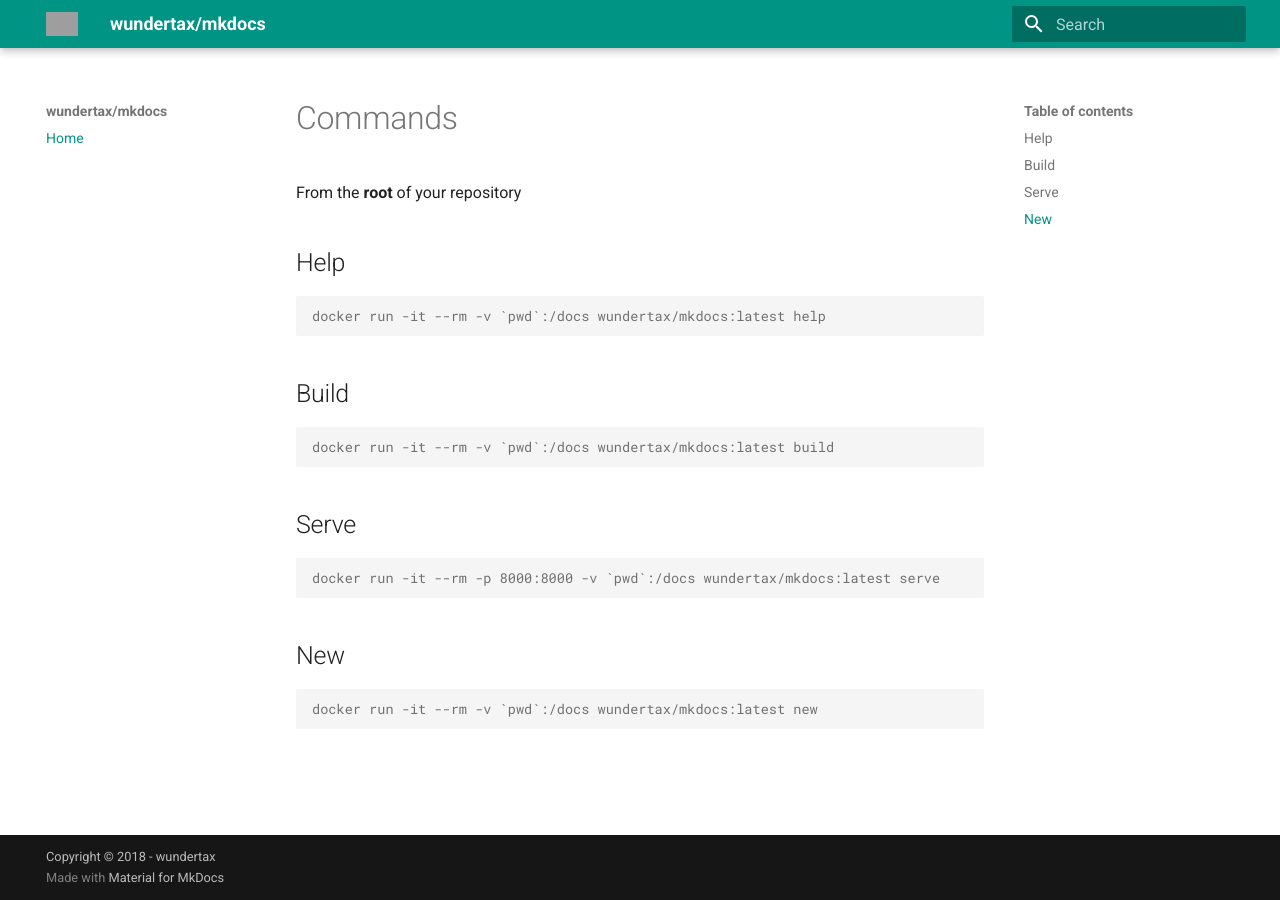
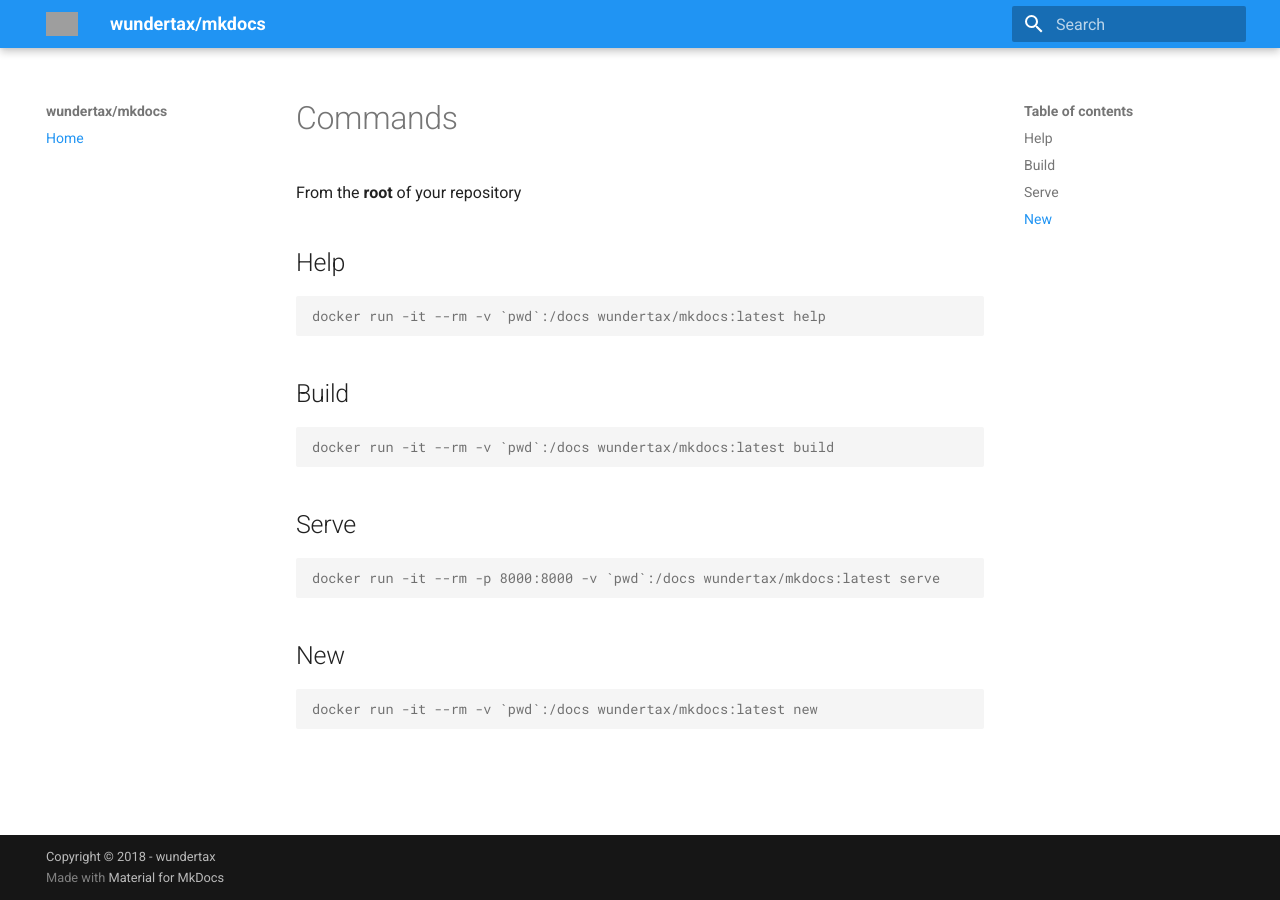
Before and after one commit to wundertax/mkdocs, an MkDocs documentation site: the page built from docs/index.md, in a window 1280 px wide. Built offline with MkDocs 1.6.1 and Material for MkDocs 9.7.7, drawn with Linux system fonts in a browser that asks for light colours; old or Windows-style settings are respelled for this version of MkDocs; grey boxes are pictures that could not be loaded.

Commit message:
meta: Change color theme

```diff
--- a/mkdocs.yml
+++ b/mkdocs.yml
@@ -8,8 +8,8 @@
   logo: 'images/logo.png'
   favicon: 'images/favicon.png'
   palette:
-    primary: 'teal'
-    accent: 'indigo'
+    primary: 'Blue'
+    accent: 'Blue'
     #  feature:
     #tabs: true
 
```
